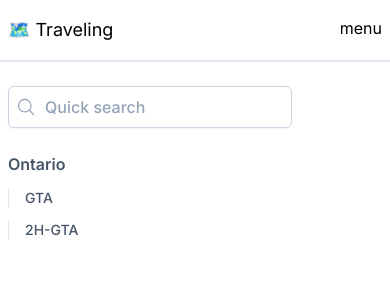
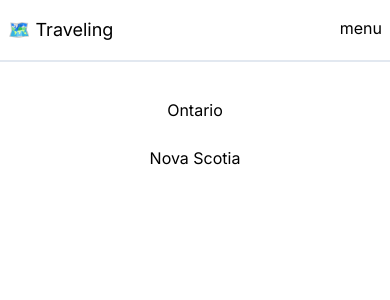
Before and after one commit to ilynnluo/nextjs-blog, a Next.js app: page / in a window 390 px wide. Shown: the top 300 px of the page. Built offline with nearby package versions, Linux system fonts and the light colour scheme.

Commit message:
add sideMenu responsive

```diff
--- a/app/components/sideMenu/SideMenu.tsx
+++ b/app/components/sideMenu/SideMenu.tsx
@@ -1,15 +1,38 @@
 export default function SideMenu() {
-  const ontariArea = [
+  const canadaMenu = [
+    {
+      id: 1,
+      name: 'Ontario',
+      children: [
         {
           id: 1,
           name: 'GTA'
         },
         {
           id: 2,
-      name: '2H-GTA'
+          name: '2h-GTA'
         }
       ]
-  return <div className="px-2">
+    },
+    {
+      id: 2,
+      name: 'Nova Scotia',
+      children: [
+        {
+          id: 1,
+          name: 'Halifax'
+        },
+        {
+          id: 2,
+          name: 'Lunenburg'
+        }
+      ]
+    }
+  ]
+
+  return <div>
+    {/* md design */}
+    <div className="px-2 hidden sm:block">
       <form action="submit">
         <label className="relative block">
           <span className="sr-only">Search</span>
@@ -25,21 +48,43 @@ export default function SideMenu() {
           />
         </label>
       </form>
-    <section className="pt-6">
-      <h3 className="mb-3 text-base text-slate-600 font-semibold">Ontario</h3>
+      <nav className="pt-3">
+        {
+          canadaMenu.map((item) => (
+            <div key={item.id} className="mt-6">
+              <h3 className="text-base text-slate-600 font-semibold">{item.name}</h3>
               <ul>
                 {
-          ontariArea.map((item) => (
+                  item.children.map((item) => (
                     <li key={item.id} className="cursor: cursor-pointer">
-              <button className="flex items-center my-3 h-5 ps-4 border-s border-slate-200 hover:border-slate-600 active:border-sky-500 focus:border-sky-500">
-                <h6 className="text-sm text-slate-600 font-medium">{item.name}</h6>
+                      <button type="button" className="flex items-center my-3 h-5 ps-4 text-sm font-medium text-slate-400 focus:text-sky-600 border-s border-slate-200 hover:border-slate-600 focus:border-sky-500 ">
+                        <span>{item.name}</span>
                       </button>
                     </li>
                   )
                   )
                 }
-
               </ul>
-    </section>
+            </div>
+          ))
+        }
+      </nav>
+    </div>
+    {/* sm design */}
+    <div className="sm:hidden">
+      <nav className="text-center">
+        <ul>
+        {
+          canadaMenu.map((item) => (
+            <li key={item.id}>
+              <button className="py-3 active:text-sky-600">
+                {item.name}
+              </button>
+            </li>
+          ))
+        }
+        </ul>
+      </nav>
+    </div>
   </div>
 }
```
Lines whose indentation alone changed are shown as unchanged.
